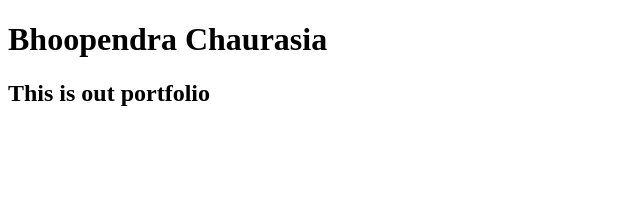
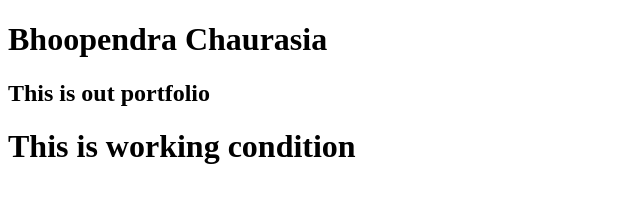
Before and after one commit to BhoopendraChaurasia/bhoopendra.github.io, a plain HTML site: page index.html in a window 1280 px wide. Shown: the whole page, without its empty margins (0-640 px from the left). Drawn offline with Linux system fonts and the light colour scheme.

Commit message:
index file has been updated

```diff
--- a/index.html
+++ b/index.html
@@ -8,5 +8,6 @@
 <body>
   <h1>Bhoopendra Chaurasia</h1>
   <h2>This is out portfolio</h2>
+  <h1>This is working condition</h1>
 </body>
 </html>
```
